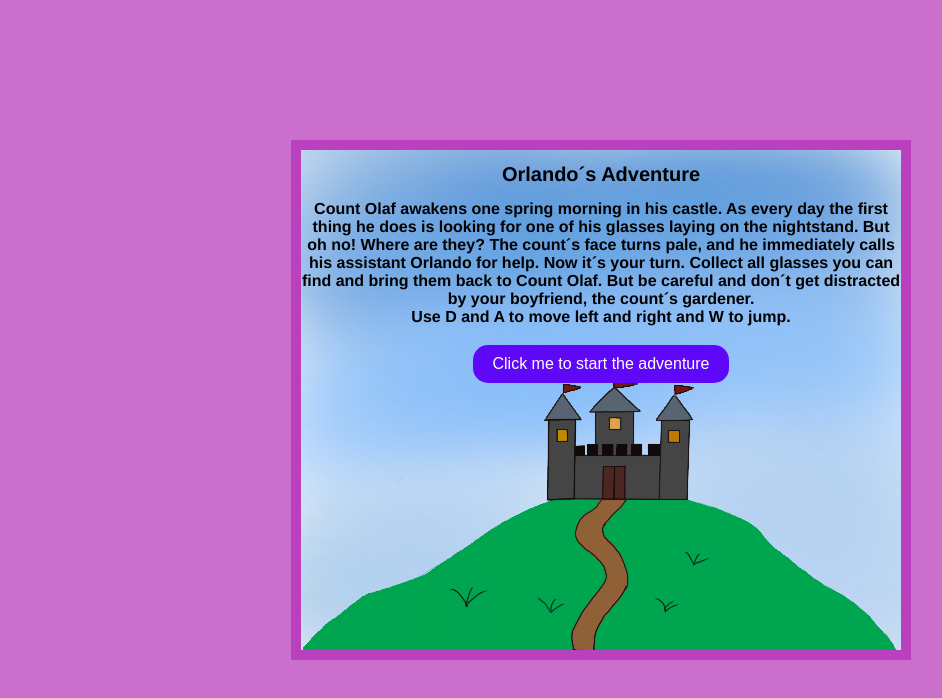
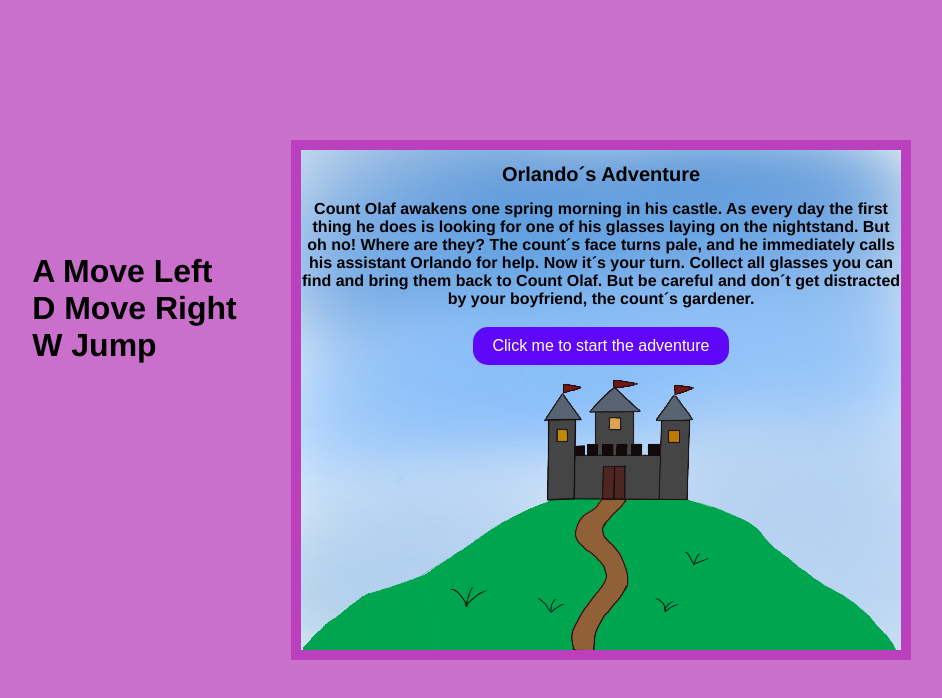
Before and after one commit to hannahfrank97/OrlandosAdventure, a plain HTML site: page orlandos-adventure/index.html in a window 1280 px wide. Shown: the whole page, without its empty margins (39-981 px from the left). Drawn offline with Linux system fonts and the light colour scheme.

Commit message:
add instructions

```diff
--- a/orlandos-adventure/index.html
+++ b/orlandos-adventure/index.html
@@ -7,12 +7,17 @@
     <title>Startscreen</title>
     <link rel="stylesheet" href="stylesheets/stylesheet.css">
 </head>
+<div class="playing_div"></div>
+<h1 class="playing">A Move Left <br>
+    D Move Right<br>
+    W Jump
+    </h1>
 <body>
     <div id="startscreenContainer">
         <h1 id="h1_startscreen">Orlando´s Adventure</h1>
         <h2 id="h2_startscreen">Count Olaf awakens one spring morning in his castle. As every day the first thing he does is looking for one of his glasses laying on the nightstand.  But oh no! Where are they? The count´s face turns pale, and he immediately calls his assistant Orlando for help.
             Now it´s your turn. Collect all glasses you can find and bring them back to Count Olaf. But be careful and don´t get distracted by your boyfriend, the count´s gardener.
-        <br> Use D and A to move left and right and W to jump.</h2>
+        </h2>
         <form action="./startgame.html">
             <button class="button_startscreen">Click me to start the adventure</button>
           </form>
--- a/orlandos-adventure/stylesheets/stylesheet.css
+++ b/orlandos-adventure/stylesheets/stylesheet.css
@@ -1,5 +1,23 @@
 html {
     background-color: #ca70cc;
+}
+
+.playing_div {
+    display: flex;
+    position: absolute;
+    width: 100%;
+
+
+
+}
+
+.playing {
+    margin-top: 20%;
+    margin-left: 5%;
+    font-family: 'Franklin Gothic Medium', 'Arial Narrow', Arial, sans-serif;
+    position: relative;
+
+
 }
 
 .gameElement {
```
